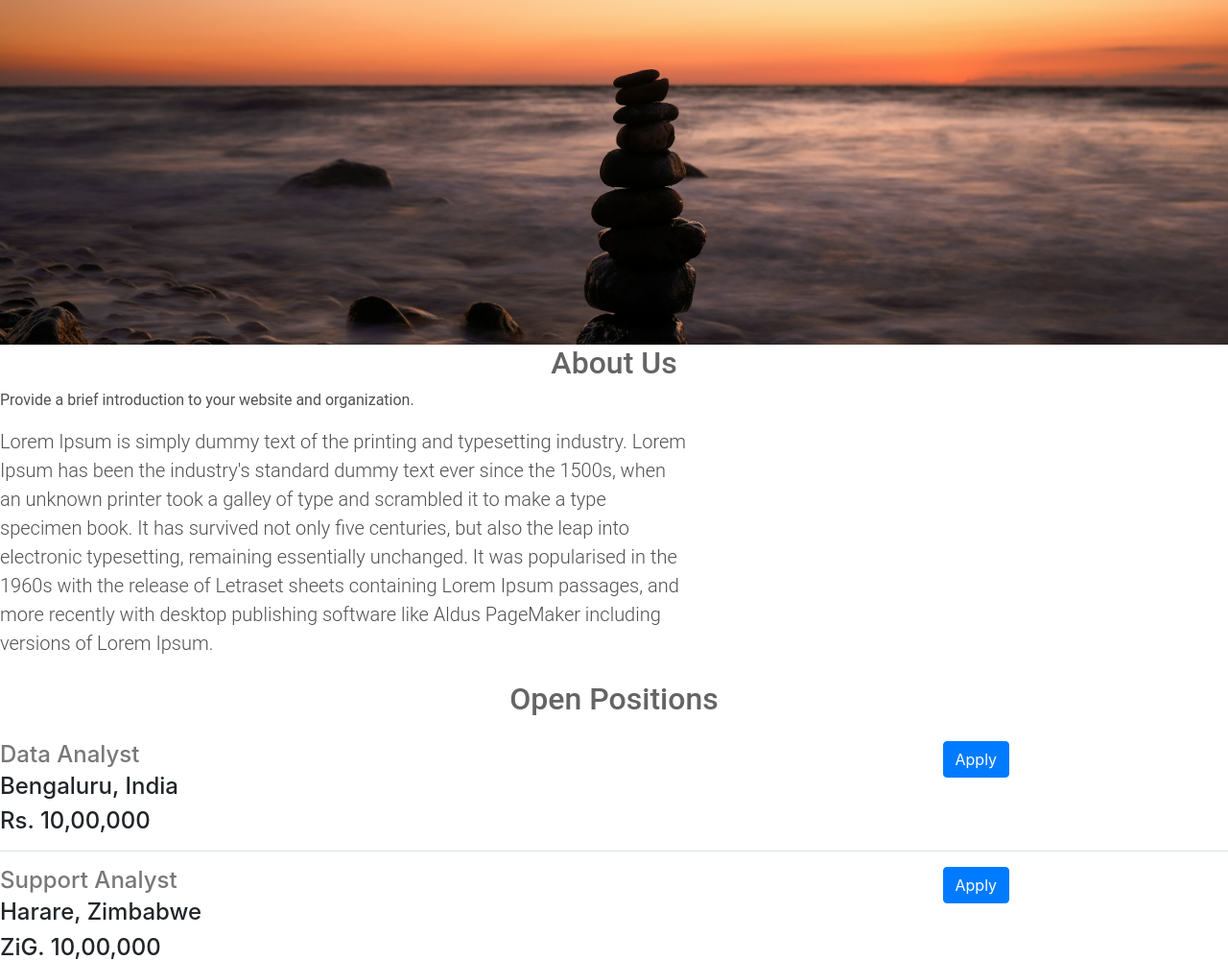
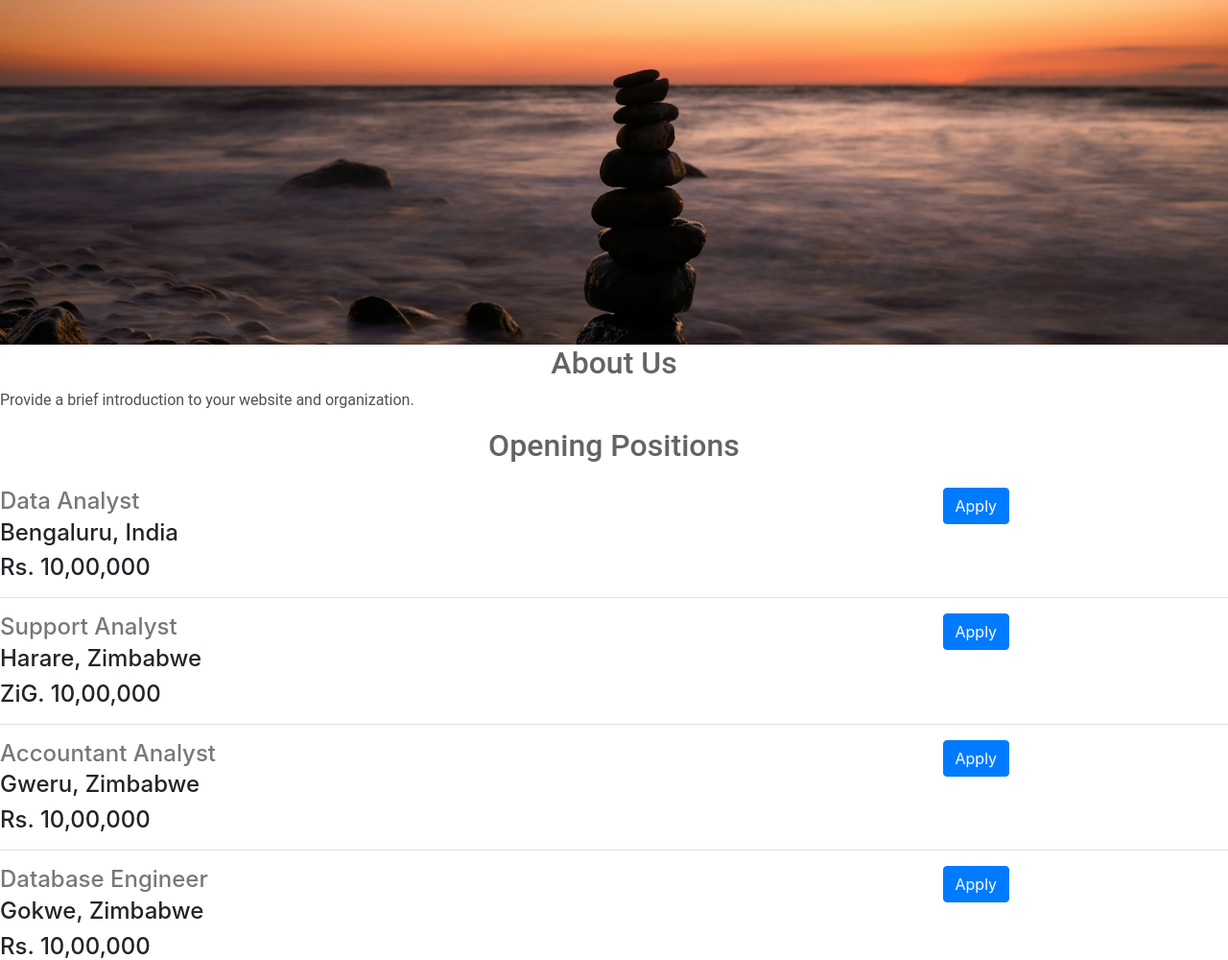
Before and after one commit to Easy-co/EasyTouch-Jobs, a Flask app: page / in a window 1280 px wide. Shown: the part 57-1057 px from the top of the page at 96% size. Run offline with Flask 3, Linux system fonts and the light colour scheme.

Commit message:
Removed paragraph and changed title

```diff
--- a/templates/home.html
+++ b/templates/home.html
@@ -56,15 +56,11 @@
         </section>
 
         <section>
-       <div id="container">
-           <p class="lead mt-2 mb-4">
-                  Lorem Ipsum is simply dummy text of the printing and typesetting industry. Lorem Ipsum has been the industry's standard dummy text ever since the 1500s, when an unknown printer took a galley of type and scrambled it to make a type specimen book. It has survived not only five centuries, but also the leap into electronic typesetting, remaining essentially unchanged. It was popularised in the 1960s with the release of Letraset sheets containing Lorem Ipsum passages, and more recently with desktop publishing software like Aldus PageMaker including versions of Lorem Ipsum.
-              </p>
-       </div>
+
         </section>
 
         <section>
-            <h2 class="text-align mt-2 mb-4">Open Positions</h2>
+            <h2 class="text-align mt-2 mb-4">Opening Positions</h2>
             <p>
                 {% for job in jobs %}
                     {% include 'jobitem.html' %}
```
